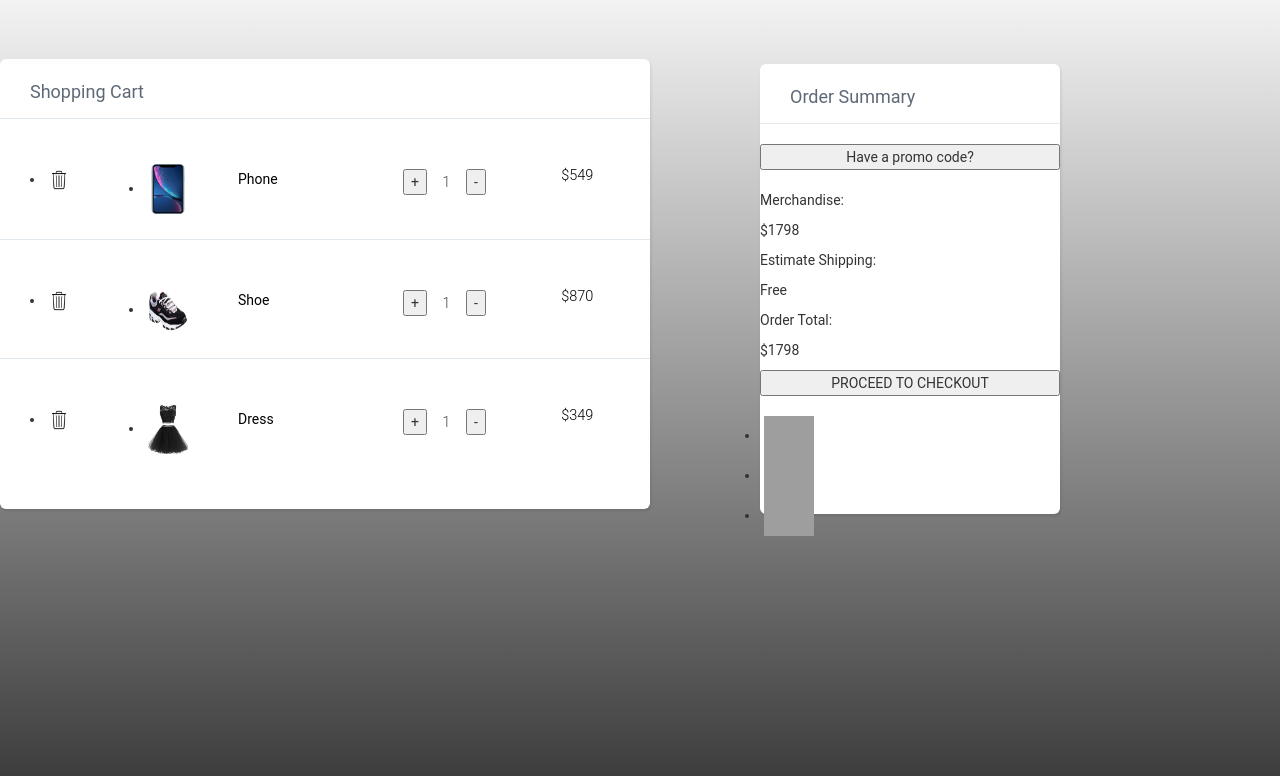
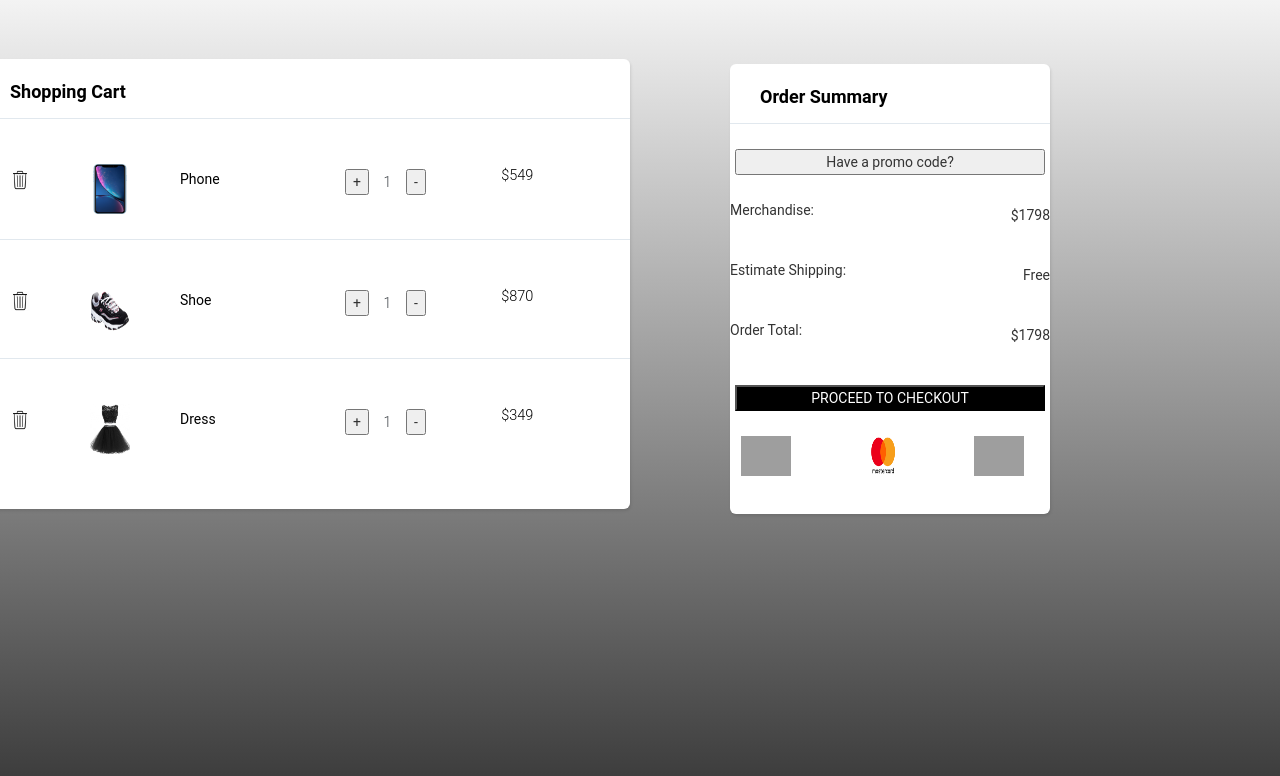
Before and after one commit to prakashreddy-97/EMart, a PHP site: page /EMart/mycart.html in a window 1280 px wide. Shown: the part 51-827 px from the top of the page. Run offline with PHP 8.4, Linux system fonts and the light colour scheme; grey boxes are pictures that could not be loaded.

Commit message:
updated mycart.css

```diff
--- a/Codes/mycart.css
+++ b/Codes/mycart.css
@@ -1,4 +1,3 @@
-
 
 body {
   width: 100%;
@@ -7,6 +6,7 @@
   background-image: linear-gradient(to bottom,white, black);
   font-family: 'Roboto', sans-serif;
 }
+
 .shopping-cart {
   width: 650px;
   height: 450px;
@@ -27,9 +27,9 @@
   height: 60px;
   border-bottom: 1px solid #E1E8EE;
   padding: 20px 30px;
-    color: #5E6977;
+  color: black;
   font-size: 18px;
-    font-weight: 400;
+  font-weight: bold;
 }
 
 .item {
@@ -46,12 +46,14 @@
   position: relative;
   padding-top: 30px;
   margin-right: 60px;
+  list-style: none;
 }
 
 
 .image {
   margin-right: 50px;
   padding-top: 25px;
+  list-style: none;
 }
 
 
@@ -71,10 +73,10 @@
   margin-right: 50px;
 }
 .quantity input {
-    -webkit-appearance: none;
+
   border: none;
   text-align: center;
-    width: 32px;
+  width: 30px;
   font-size: 14px;
   color: #43484D;
   font-weight: 300;
@@ -89,7 +91,7 @@
   cursor: pointer;
 }
 .minus-btn img {
-    margin-bottom: 2px;
+  margin-top: 2px;
 }
 .plus-btn img {
   margin-top: 2px;
@@ -107,7 +109,7 @@
 
 
 .order-summary {
-    width: 300px;
+  width: 320px;
   height: 450px;
   margin: 300px auto;
   background: #FFFFFF;
@@ -119,3 +121,35 @@
   flex-direction: column;
 
 }
+
+#checkoutbtn{
+  background-color: black !important;
+  color: white !important;
+  margin: 5px;
+}
+#promobtn{
+  margin: 5px;
+}
+.product-info{
+  text-align: left;
+
+
+}
+
+.right-justify{
+text-align: right;
+position: relative;
+bottom: 25px;
+
+}
+.column {
+float: left;
+width: 33.33%;
+padding-left: 26px;
+
+
+}
+.row{
+list-style: none;
+
+}
```
Also changed, not shown: Codes/Images/mastercard.jpg (added). Lines whose indentation alone changed are shown as unchanged.
